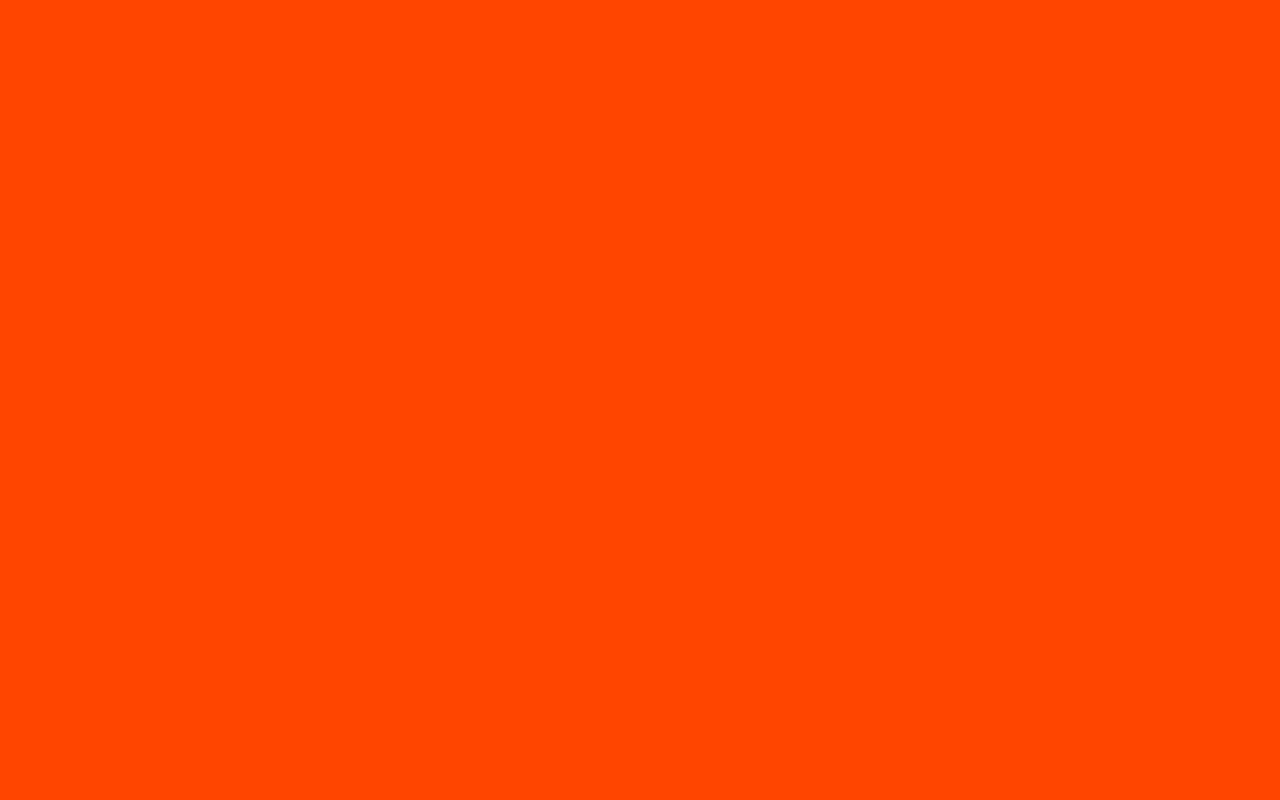
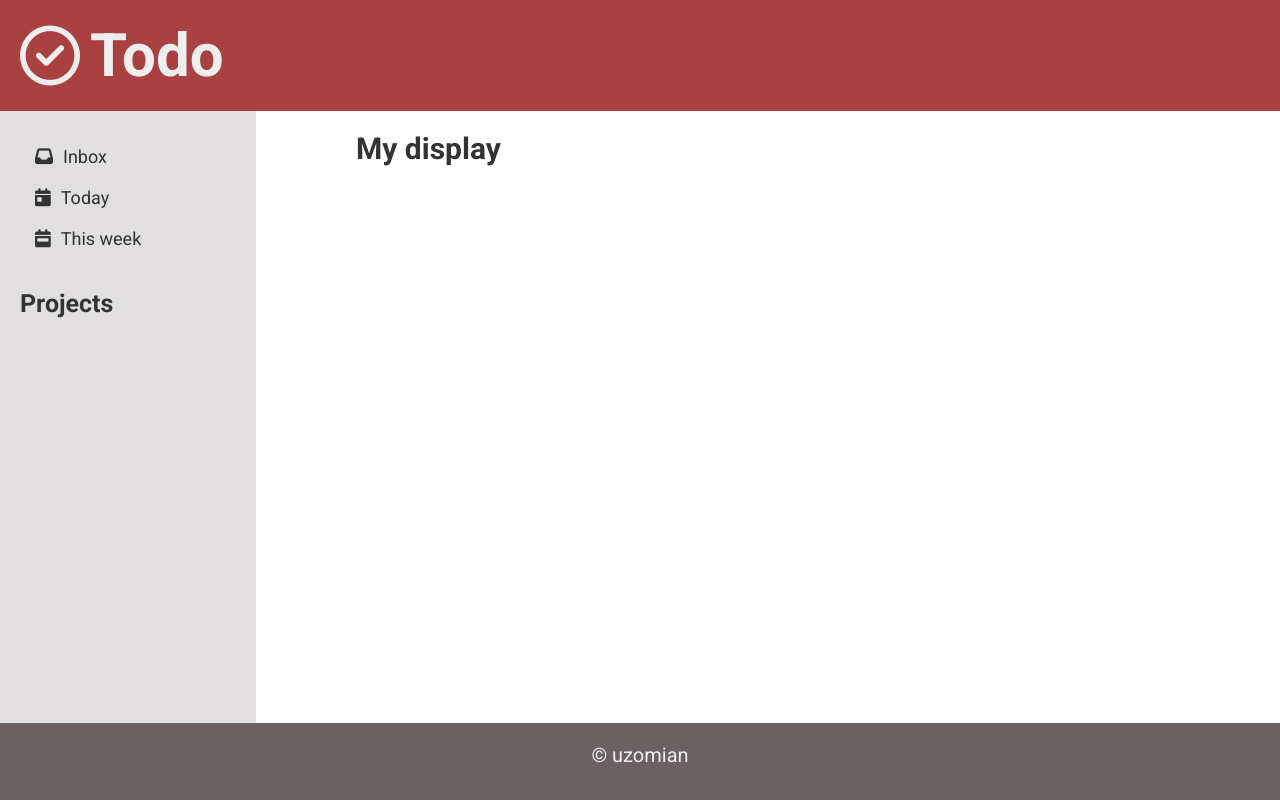
Before and after one commit to UZ0M1AN/Todo, a website: page index.html in a window 1280 px wide. Drawn offline with Linux system fonts and the light colour scheme.

Commit message:
Create the look of the todo list app

```diff
--- a/index.html
+++ b/index.html
@@ -4,12 +4,38 @@
     <meta charset="UTF-8">
     <meta http-equiv="X-UA-Compatible" content="IE=edge">
     <meta name="viewport" content="width=device-width, initial-scale=1.0">
-    <title>Todo | All your activities in one place</title>
+    <title>Todo</title>
+
+    <script src="https://kit.fontawesome.com/3ab83d0a34.js" crossorigin="anonymous"></script>
 
     <link rel="stylesheet" href="./src/style.css">
     <script src="./src/index.js" defer></script>
 </head>
 <body>
+    <div class="container">
+        <header>
+            <h1><i class="fa-regular fa-circle-check"></i><span>Todo</span></h1>
+        </header>
 
+        <nav>
+            <ul>
+                <li><i class="fa-solid fa-inbox"></i><span>Inbox</span></li>
+                <li><i class="fa-solid fa-calendar-day"></i><span>Today</span></li>
+                <li><i class="fa-solid fa-calendar-week"></i><span>This week</span></li>
+            </ul>
+
+            <div class="projects">
+                <h3>Projects</h3>
+            </div>
+        </nav>
+
+        <div class="display">
+            <h2>My display</h2>
+        </div>
+
+        <footer>
+            <p>&copy; <span class="dev">uzomian</span></p>
+        </footer>
+    </div>
 </body>
 </html>
--- a/src/style.css
+++ b/src/style.css
@@ -1,9 +1,126 @@
+/* FONTS */
+@import url('https://fonts.googleapis.com/css2?family=Roboto:wght@400;700&display=swap');
+
+/* //////////////////////////////////////// */
+/* GENERAL */
 * {
     margin: 0;
     padding: 0;
     box-sizing: border-box;
 }
 
+:root {
+    --prim: hsl(0, 45%, 46%);
+    --txt-lg: #eee;
+    --txt-dk: #333;
+}
+
+html {
+    font-size: 62.5%;
+}
+
 body {
-    background-color: orangered;
+    font-family: 'Roboto', sans-serif;
+    color: var(--txt-dk);
+    font-size: 2rem;
 }
+
+.container {
+    height: 100vh;
+
+    display: grid;
+    grid-template-columns: 1fr 4fr;
+    grid-template-rows: 1fr 8fr 1fr;
+}
+
+/* COMBINATORS */
+header,
+nav {
+    padding: 2rem;
+}
+
+li {
+    transition: all .2s;
+    cursor: pointer;
+}
+
+/* //////////////////////////////////////// */
+/* HEADER */
+header {
+    background-color: var(--prim);
+
+    grid-column: span 2;
+    display: flex;
+    align-items: center;
+}
+
+h1 {
+    font-size: 6rem;
+    color: var(--txt-lg);
+
+    display: flex;
+    align-items: center;
+    gap: 1rem;
+}
+
+/* //////////////////////////////////////// */
+/* NAV */
+nav {
+    background-color: hsla(0, 4%, 40%, .2);
+    height: 100%;
+    padding-top: .5rem;
+}
+
+ul {
+    list-style: none;
+    padding-top: 2rem;
+    margin-bottom: 3rem;
+    font-size: 1.8rem;
+
+    display: flex;
+    flex-direction: column;
+    justify-content: center;
+}
+
+li {
+    padding: 1rem 1.5rem;
+    border-radius: 5px;
+
+    display: flex;
+    align-items: center;
+    gap: 1rem;
+}
+
+li:hover {
+    background-color: hsla(0, 4%, 40%, .4);
+}
+
+.projects h3 {
+    font-size: 2.5rem;
+}
+
+/* //////////////////////////////////////// */
+/* DISPLAY */
+.display {
+    padding: 2rem 10rem;
+}
+
+h2 {
+    font-size: 3rem;
+}
+
+/* //////////////////////////////////////// */
+/* FOOTER */
+footer {
+    background-color: hsl(0, 4%, 40%);
+    padding: 2rem;
+    width: 100%;
+    text-align: center;
+
+    grid-column: span 2;
+}
+
+footer p {
+    color: var(--txt-lg);
+}
+/* //////////////////////////////////////// */
```
